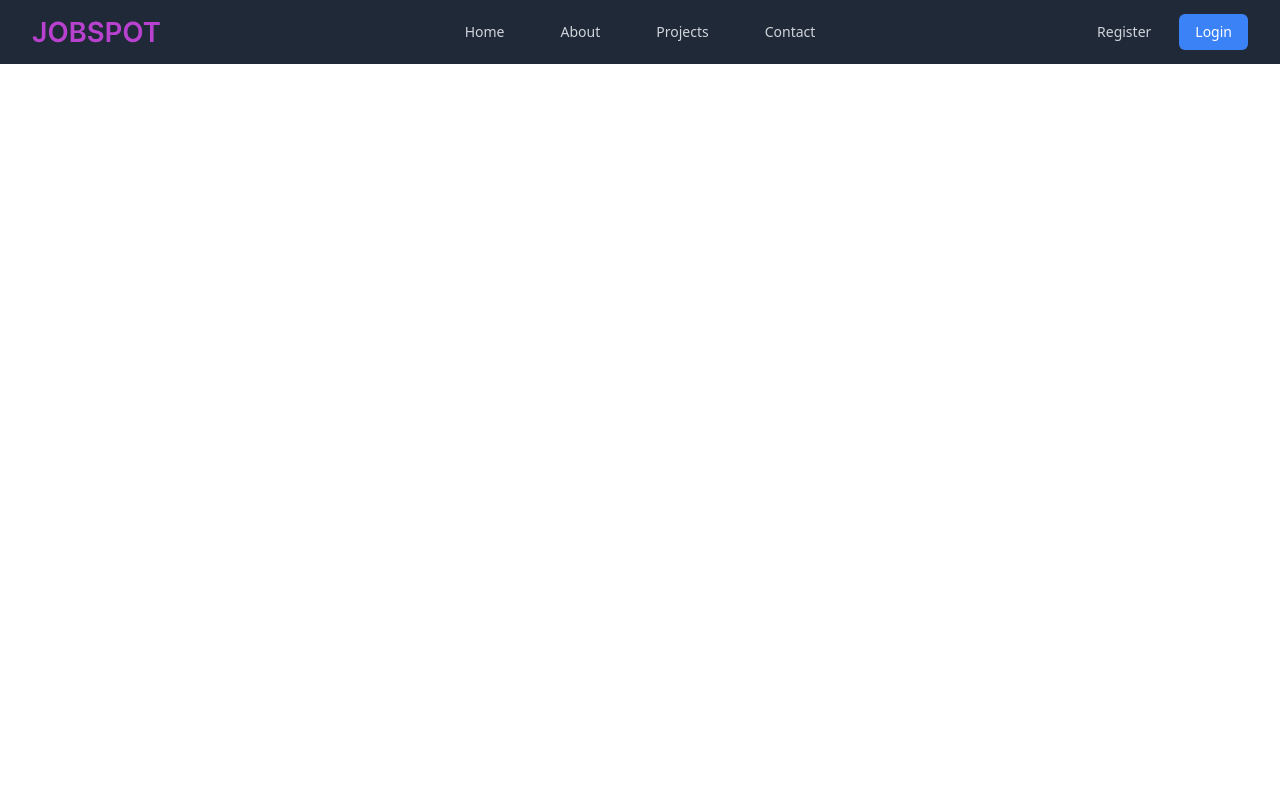
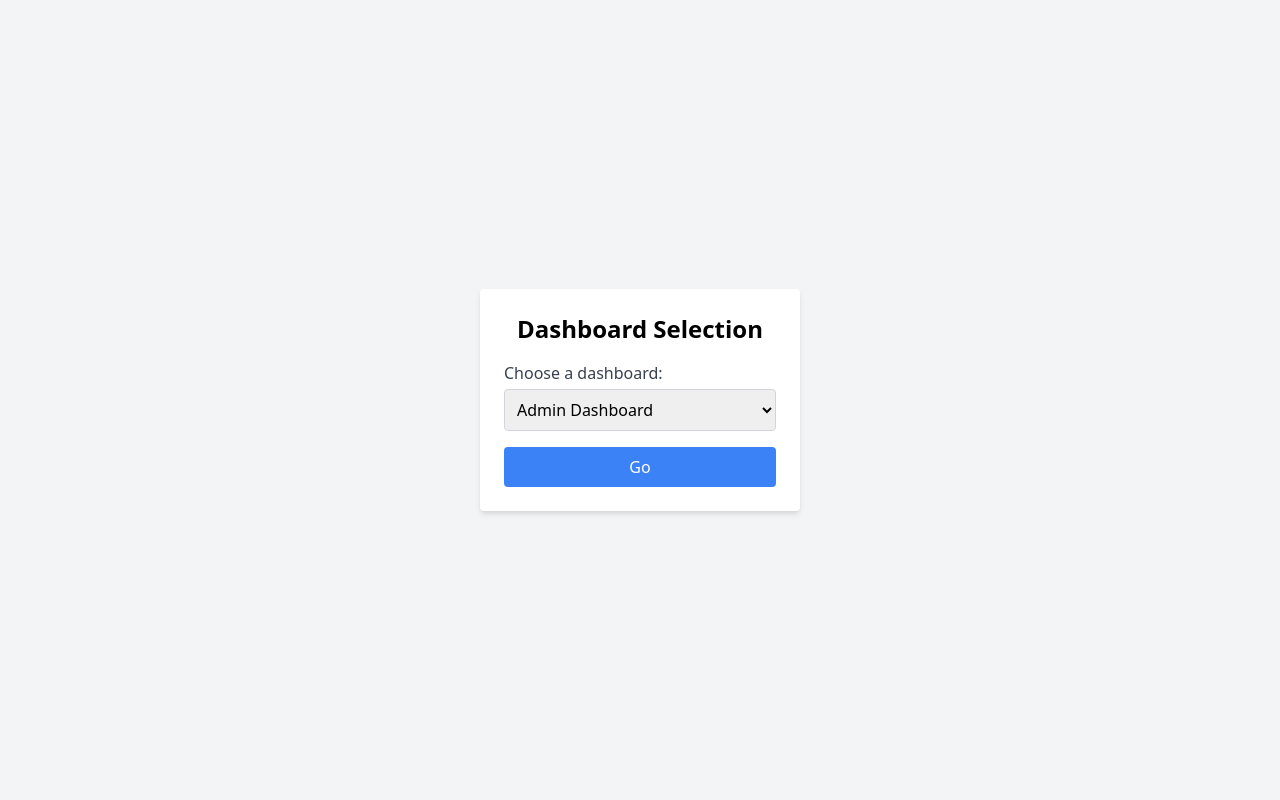
Before and after one commit to Lythical1/jobspot-portfolio, a PHP site: page /dashboard/index.php in a window 1280 px wide. Run offline with PHP 8.4, Linux system fonts and the light colour scheme; the visitor is signed in with stand-in values (Sample User, id 1); some libraries are stand-ins or nearby versions.

Commit message:
added user role-based dashboard navigation and session management

```diff
--- /dev/null
+++ b/app/web/dashboard/index.php
@@ -0,0 +1,66 @@
+<?php
+session_start();
+if (!isset($_SESSION['user_role'])) {
+    header('Location: /app/web/user/login.php');
+    exit();
+}
+
+define('DASHBOARD_ROUTED', true);
+
+$role = $_SESSION['user_role'];
+
+if ($role === 'admin') {
+    // If the admin has already selected a dashboard, then include the corresponding file.
+    if (isset($_POST['dashboard'])) {
+        $dashboard = $_POST['dashboard'];
+        switch ($dashboard) {
+            case 'admin':
+                include 'admin.php';  // admin dashboard page
+                exit();
+            case 'employer':
+                include 'employer.php';  // employer dashboard page
+                exit();
+            case 'user':
+                include 'user.php';  // user dashboard page
+                exit();
+            default:
+                include 'admin.php';
+                exit();
+        }
+    } else {
+        // Display a selection menu for the admin to choose the dashboard.
+        ?>
+        <!DOCTYPE html>
+        <html>
+        <head>
+            <meta charset="UTF-8">
+            <title>Select Dashboard</title>
+            <link href="https://cdn.jsdelivr.net/npm/tailwindcss@2.2.19/dist/tailwind.min.css" rel="stylesheet">
+        </head>
+        <body class="bg-gray-100 flex items-center justify-center min-h-screen">
+            <div class="bg-white p-6 rounded shadow-md w-80">
+                <h2 class="text-2xl font-bold mb-4 text-center">Dashboard Selection</h2>
+                <form method="post">
+                    <div class="mb-4">
+                        <label for="dashboard" class="block text-gray-700">Choose a dashboard:</label>
+                        <select name="dashboard" id="dashboard" class="mt-1 block w-full p-2 border border-gray-300 rounded">
+                            <option value="admin">Admin Dashboard</option>
+                            <option value="employer">Employer Dashboard</option>
+                            <option value="user">User Dashboard</option>
+                        </select>
+                    </div>
+                    <button type="submit" class="w-full py-2 px-4 bg-blue-500 text-white rounded hover:bg-blue-600">Go</button>
+                </form>
+            </div>
+        </body>
+        </html>
+        <?php
+        exit();
+    }
+} elseif ($role === 'employer') {
+    include 'employer.php';  // employer dashboard page
+    exit();
+} else {
+    include 'user.php';  // user dashboard page
+    exit();
+}
--- a/app/web/index.php
+++ b/app/web/index.php
@@ -1,3 +1,8 @@
+<?php
+session_start();
+
+?>
+
 <!DOCTYPE html>
 <html lang="en">
 <head>
--- a/app/web/user/EditProfile.php
+++ b/app/web/user/EditProfile.php
@@ -1,4 +1,9 @@
 <?php
+session_start();
+if (!isset($_SESSION['user_role'])) {
+    header('Location: /app/web/user/login.php');
+    exit();
+}
 
 require_once '../../core/users';
 $user = new Users();
--- a/app/web/user/Profile.php
+++ b/app/web/user/Profile.php
@@ -1,4 +1,9 @@
 <?php
+session_start();
+if (!isset($_SESSION['user_role'])) {
+    header('Location: /app/web/user/login.php');
+    exit();
+}
 
 require_once '../../core/users.php';
 $user = new Users();
--- a/app/web/user/login.php
+++ b/app/web/user/login.php
@@ -16,7 +16,8 @@ if (isset($_POST['submit'])) {
             session_start();
             $_SESSION['user_id'] = $loginResult['id'];
             $_SESSION['user_email'] = $loginResult['email'];
-            header('Location: dashboard');
+            $_SESSION['user_role'] = $loginResult['role'];
+            header('Location: ../dashboard');
             exit();
         } else {
             $error = "Invalid email or password";
```
Also changed, not shown: app/web/dashboard/admin.php (added, +22 -0 lines), app/web/dashboard/employer.php (added, +21 -0 lines), app/web/dashboard/user.php (added, +22 -0 lines).
